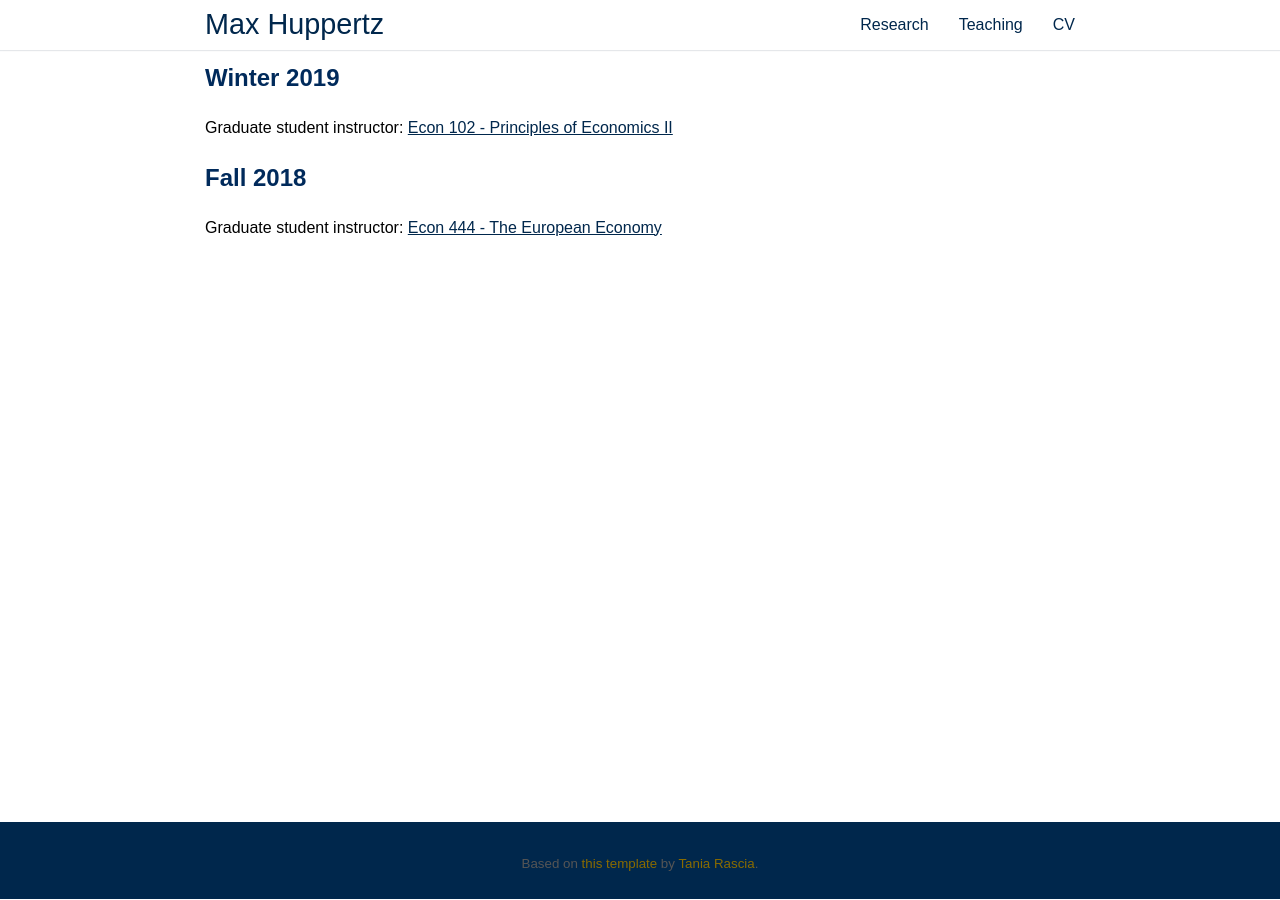
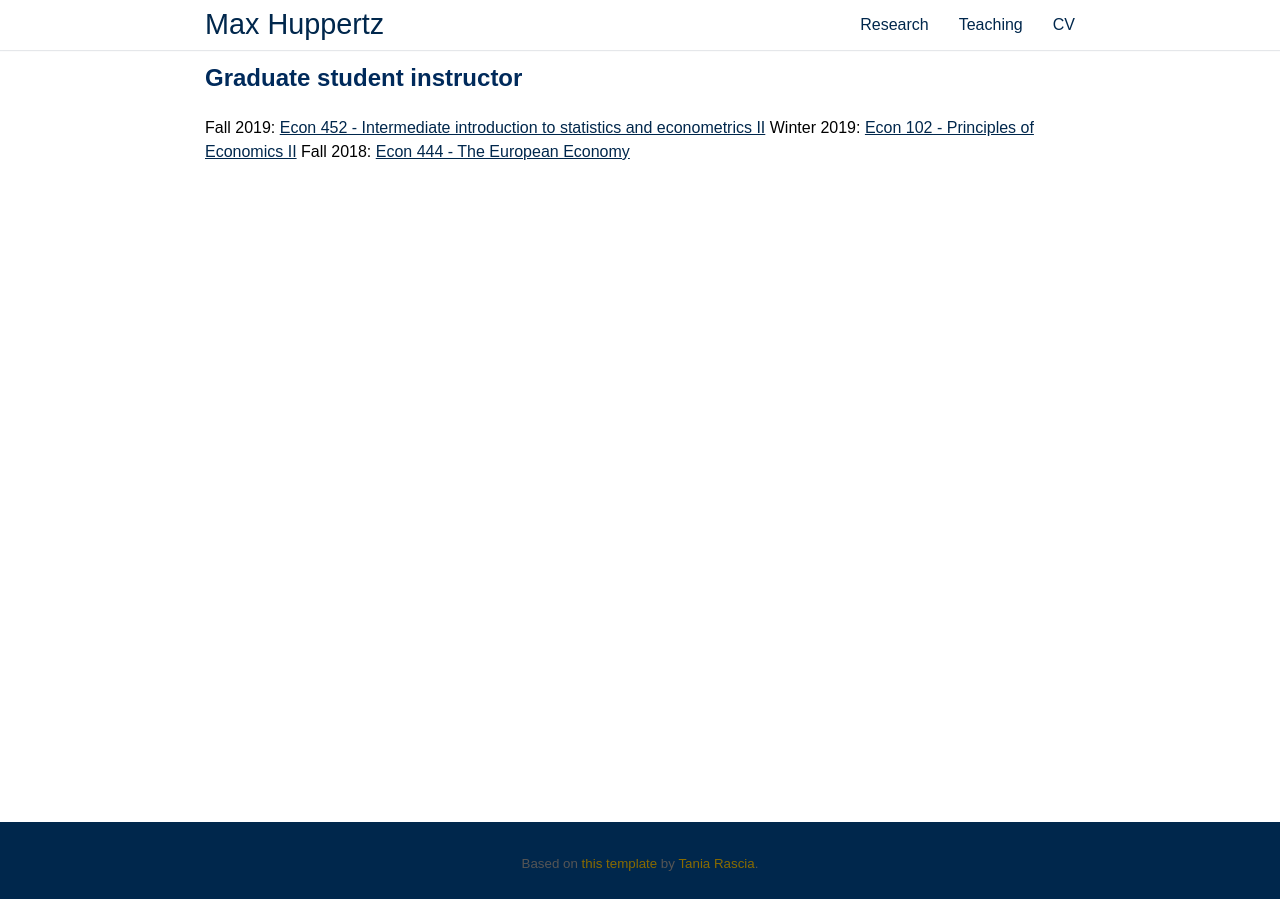
Before and after one commit to maxhuppertz/maxhuppertz.github.io, a Jekyll site: the page built from _pages/02_teaching.md, in a window 1280 px wide. Built offline with Jekyll 4.4.1, drawn with Linux system fonts in a browser that asks for light colours; nearby versions of some CDN libraries.

Commit message:
Updated teaching

```diff
--- a/_pages/02_teaching.md
+++ b/_pages/02_teaching.md
@@ -3,13 +3,12 @@ layout: page
 title: Teaching
 permalink: /teaching/
 ---
-## Winter 2019
+## Graduate student instructor
 
-Graduate student instructor: [Econ 102 - Principles of Economics II][102_course_guide]
-
-## Fall 2018
-
-Graduate student instructor: [Econ 444 - The European Economy][444_course_guide]
+Fall 2019: [Econ 452 - Intermediate introduction to statistics and econometrics II][452_course_guide]
+Winter 2019: [Econ 102 - Principles of Economics II][102_course_guide]
+Fall 2018: [Econ 444 - The European Economy][444_course_guide]
 
 [444_course_guide]: http://www.lsa.umich.edu/cg/cg_detail.aspx?content=2210ECON444001&termArray=f_18_2210
 [102_course_guide]: https://www.lsa.umich.edu/cg/cg_detail.aspx?content=2220ECON102200&termArray=w_19_2220
+[452_course_guide]: https://www.lsa.umich.edu/cg/cg_detail.aspx?content=2260ECON452001&termArray=f_19_2260
```
